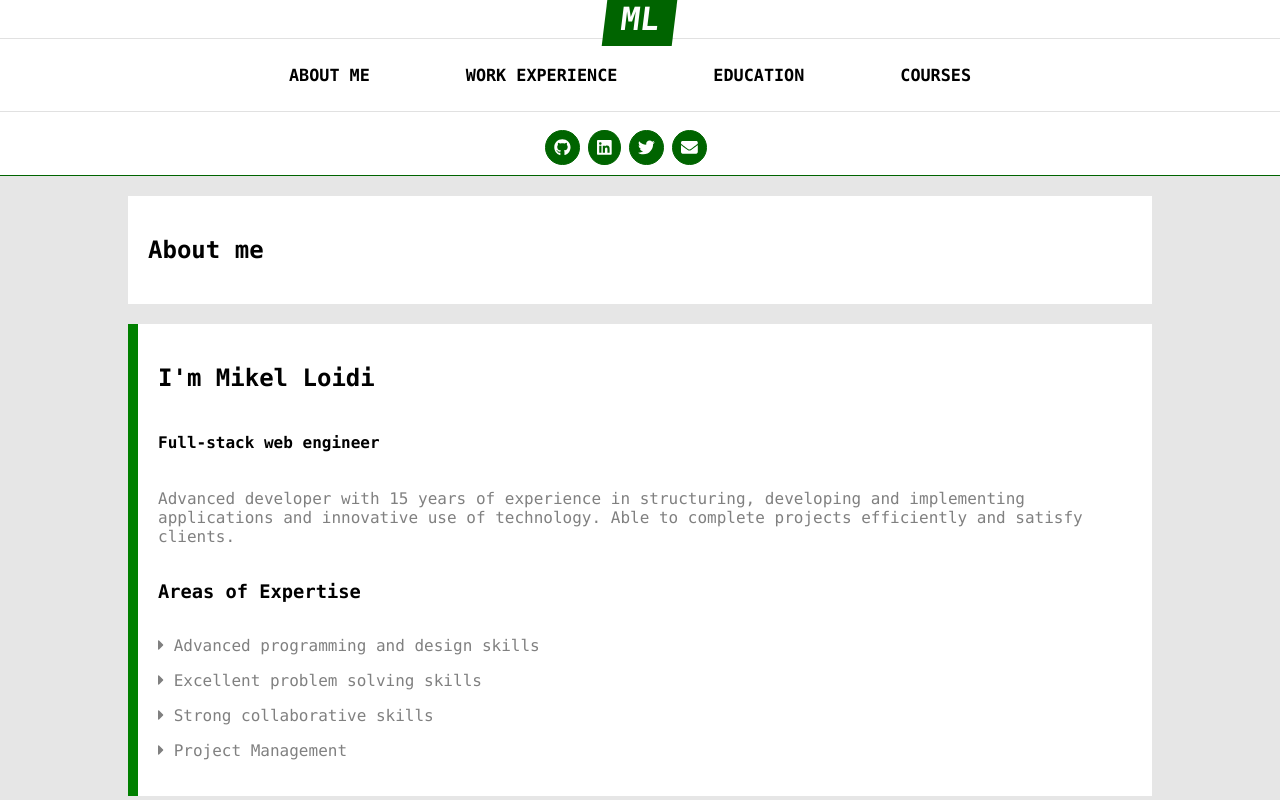
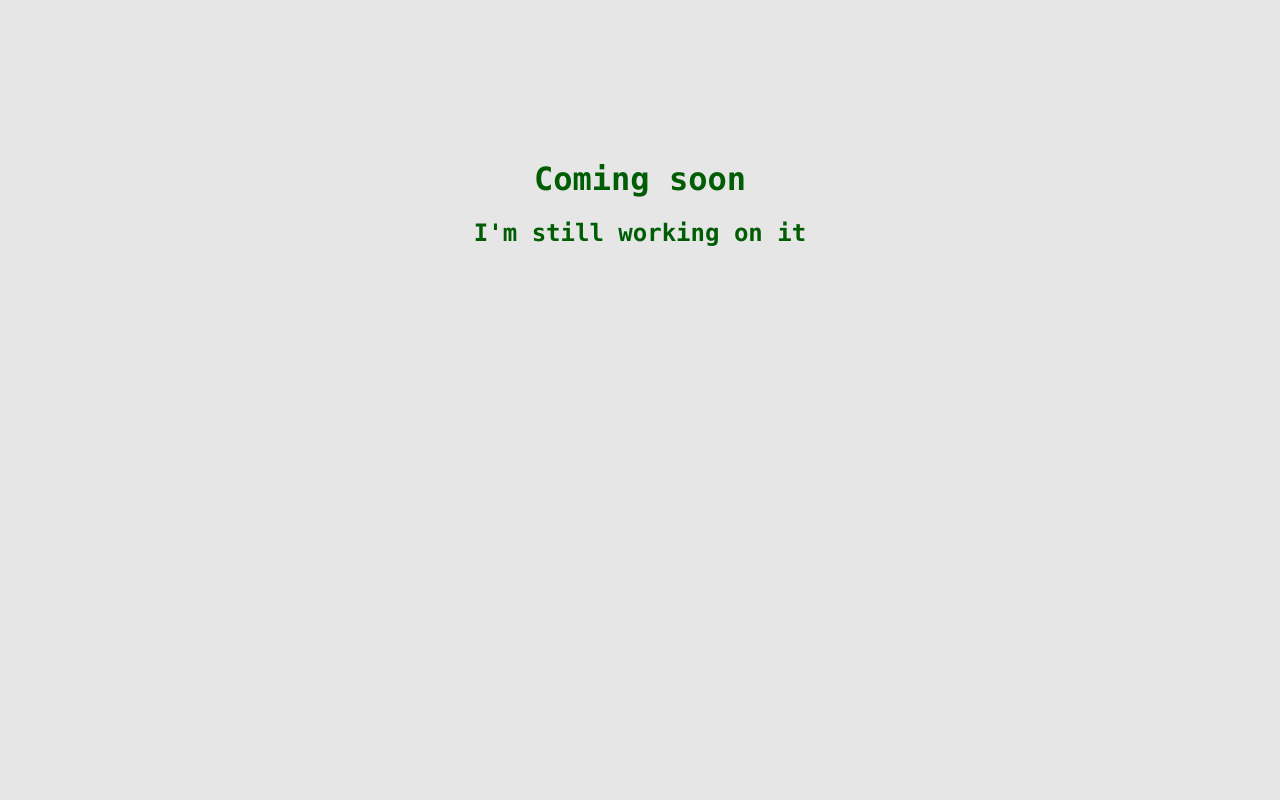
Before and after one commit to mloidi/mloidi.com, a React (Create React App) app: page / in a window 1280 px wide. Shown: the top 800 px of the page. Built offline with nearby package versions, Linux system fonts and the light colour scheme.

Commit message:
Still working on it

```diff
--- a/src/App.js
+++ b/src/App.js
@@ -1,32 +1,42 @@
 import React, { Component } from 'react';
+import styled from 'styled-components';
 import { BrowserRouter as Router, Route, Switch } from 'react-router-dom';
 
-// My components
-import NavMenu from './Components/Menu/NavMenu';
-import About from './Components/About/About';
-import Resume from './Components/Resume/Resume';
-import Education from './Components/Education/Education';
-import Courses from './Components/Courses/Courses';
+import Menu from './Components/Menu';
+import About from './Components/About';
+import Work from './Components/Work';
+import Education from './Components/Education';
+import Skills from './Components/Skills';
+import Courses from './Components/Courses';
+import Projects from './Components/Projects';
 import NotFound from './Components/NotFound';
+import Construction from './Components/Construction';
 
+const MainContainer = styled.div`
+  display: grid;
+  grid-template-columns: auto auto;
+`;
 
 class App extends Component {
   render() {
     return (
-      <Router>
-        <div className="container-fluid">
-          <NavMenu />
-          <div className="container mt-3">
-            <Switch>
-              <Route exact path="/" component={About} />
-              <Route exact path="/resume" component={Resume} />
-              <Route exact path="/education" component={Education} />
-              <Route exact path="/courses" component={Courses} />
-              <Route component={NotFound} />
-            </Switch>
-          </div>
-        </div>
-      </Router>
+      <Construction></Construction>
+      // <Router>
+      //   <React.Fragment>
+      //     <MainContainer>
+      //       <Menu />
+      //       <Switch>
+      //         <Route exact path="/" component={About} />
+      //         <Route exact path="/work" component={Work} />
+      //         <Route exact path="/education" component={Education} />
+      //         <Route exact path="/skills" component={Skills} />
+      //         <Route exact path="/courses" component={Courses} />
+      //         <Route exact path="/projects" component={Projects} />
+      //         <Route component={NotFound} />
+      //       </Switch>
+      //     </MainContainer>
+      //   </React.Fragment>
+      // </Router>
     );
   }
 }
--- /dev/null
+++ b/src/Components/Construction.js
@@ -0,0 +1,19 @@
+import React, { Component } from 'react';
+import styled from 'styled-components';
+
+const ConstructionDiv = styled.div`
+  margin-top: 10rem;
+  text-align: center;
+  color: #005d04;
+`;
+
+export default class Construction extends Component {
+  render() {
+    return (
+      <ConstructionDiv>
+        <h1>Coming soon</h1>
+        <h2>I'm still working on it</h2>
+      </ConstructionDiv>
+    );
+  }
+}
```
